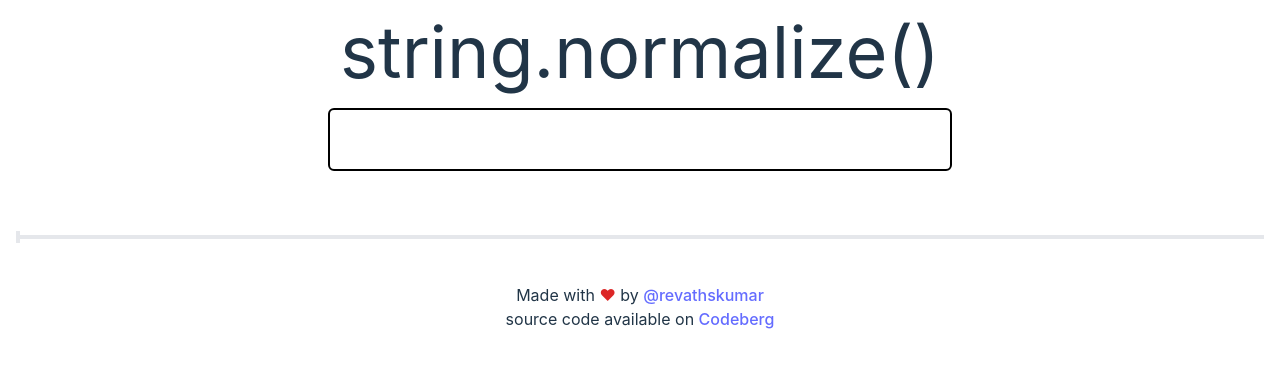
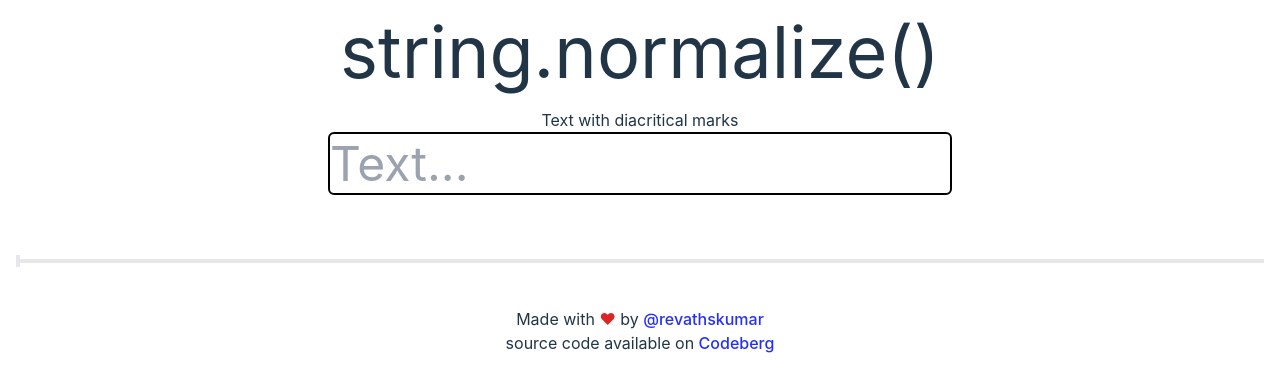
Before and after one commit to revathskumar/js-string-normalize, a React (Vite) app: page / in a window 1280 px wide. Shown: the top 392 px of the page. Built offline with nearby package versions, Linux system fonts and the light colour scheme.

Commit message:
fix: accessibility issues
* color contrast
* label for input

```diff
--- a/src/App.tsx
+++ b/src/App.tsx
@@ -63,15 +63,23 @@ function App() {
         <h1 className="text-5xl lg:text-7xl">string.normalize()</h1>
       </header>
       <main className="flex flex-col gap-5 pt-5">
-        <fieldset>
+        <div>
+          <label
+            className="w-[100%] text-left lg:text-center block"
+            htmlFor="string"
+          >
+            Text with diacritical marks
+          </label>
           <input
+            aria-label="Text with diacritical marks"
+            placeholder="Text..."
             className="w-[100%] lg:w-[50%] text-3x lg:text-5xl rounded-md border-2 dark:border-white border-black"
             name="string"
             id="string"
             onInput={onStringInput}
             value={str}
           />
-        </fieldset>
+        </div>
 
         <div className="flex flex-col lg:py-10 gap-5 lg:gap-0">
           <div className="flex flex-col lg:flex-row gap-5 lg:gap-20">
--- a/src/FormCell.tsx
+++ b/src/FormCell.tsx
@@ -8,10 +8,13 @@ type Props = {
 
 type CellProps = {
   children: React.ReactNode;
+  className?: string;
 };
 
-const Cell: React.FC<CellProps> = ({ children }) => {
-  return <div className="w-[100%] h-9 text-center">{children}</div>;
+const Cell: React.FC<CellProps> = ({ children, className = "" }) => {
+  return (
+    <div className={`w-[100%] h-9 text-center ${className}`}>{children}</div>
+  );
 };
 
 const FormCell = ({ form, formStr = [], className }: Props) => {
@@ -39,7 +42,7 @@ const FormCell = ({ form, formStr = [], className }: Props) => {
               key={`${char}-${index}`}
               className="w-20 px-2 lg:w-[100%] first:ml-auto last:mr-auto"
             >
-              <Cell>{char}</Cell>
+              <Cell className="text-xl font-bold">{char}</Cell>
               {/* <Cell>{char.charCodeAt(0)}</Cell> */}
               <Cell>
                 <a
--- a/src/index.css
+++ b/src/index.css
@@ -19,7 +19,7 @@
 
 a {
   font-weight: 500;
-  color: #646cff;
+  color: light-dark(#242FFF, #A3A8FF);
   text-decoration: inherit;
 }
 a:hover {
```
